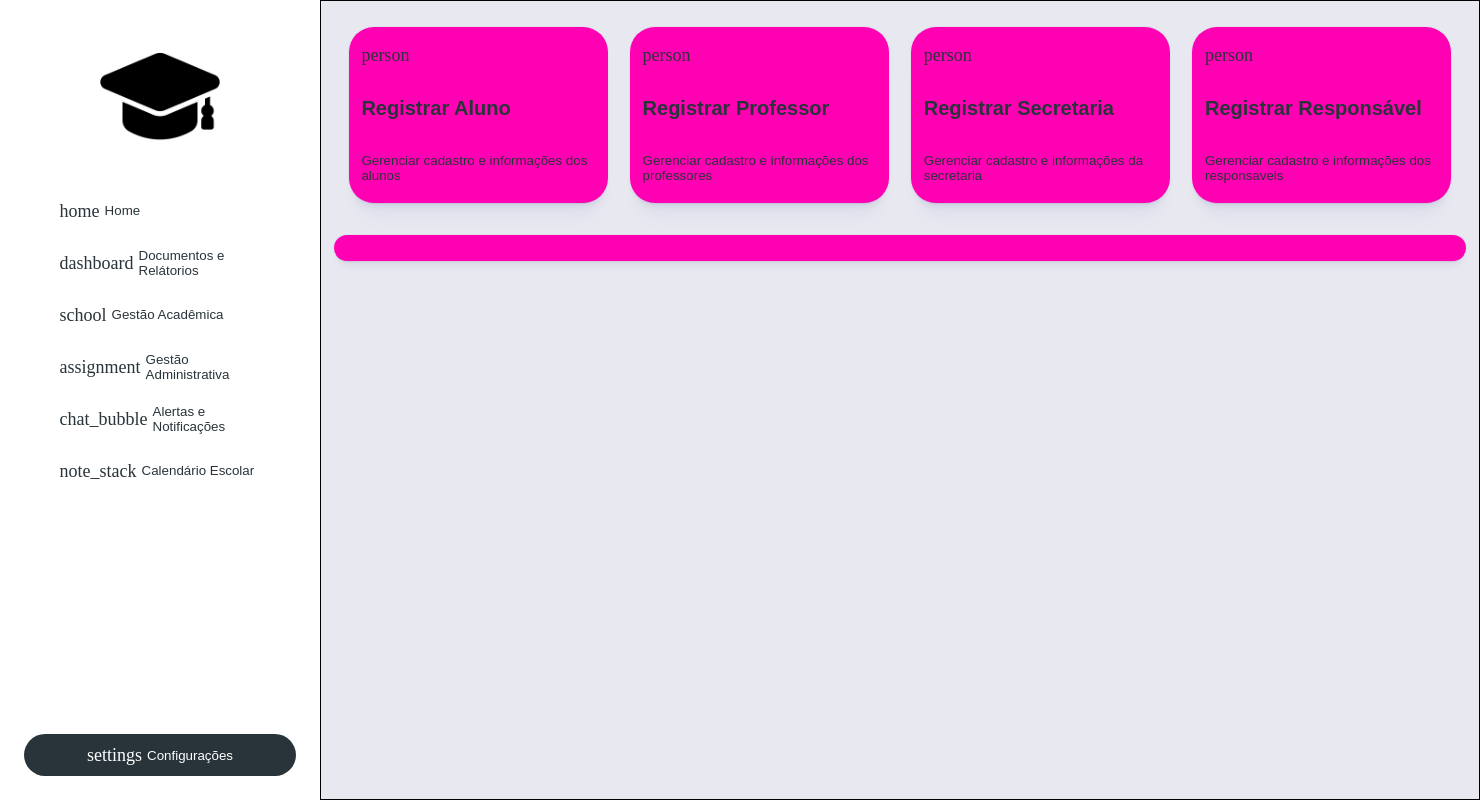
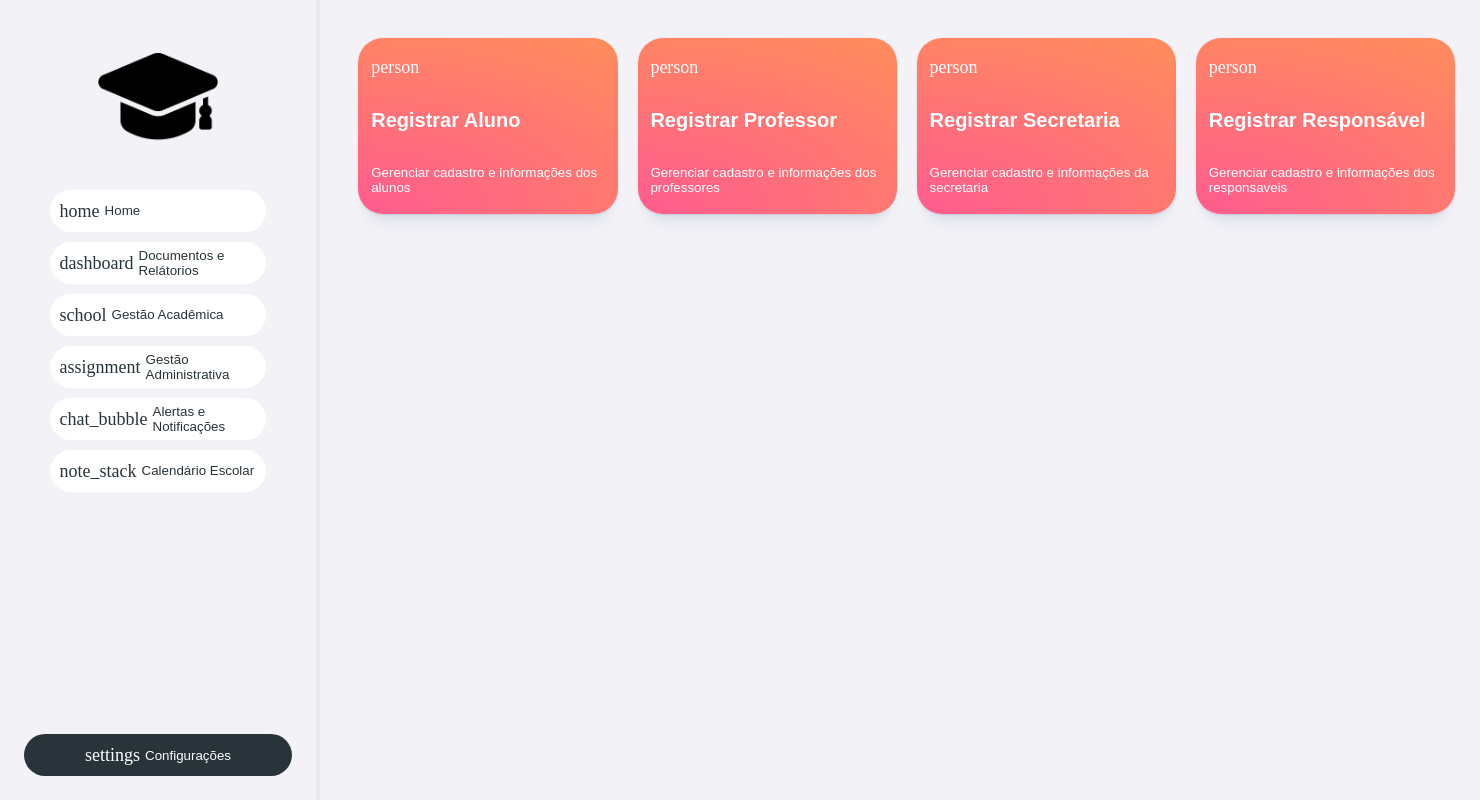
Before and after one commit to kaue-souza7/epass, a Flask app: page /home/ in a window 1480 px wide. Run offline with Flask 3, Linux system fonts and the light colour scheme; some libraries are stand-ins or nearby versions; some web fonts are replaced.

Commit message:
FEAT(dashboard) :  diferenciação dos cards especiais e adaptando os roots ao figma

```diff
--- a/app/static/css/cards.css
+++ b/app/static/css/cards.css
@@ -1,5 +1,5 @@
 .card {
-    background-color: var(--card-background);
+    background: var(--card-background);
     padding: 25px;
     border-radius: 25px;
     color: var(--input-focused);
@@ -10,15 +10,22 @@
                 var(--shadow1) 0px 12px 12px -6px,
                 var(--shadow1) 0px 24px 24px -12px;
 
+}
+.card-accent :is(h1, h2, h3, h4, p) {
+    color: white;
+}
 
-
-
-
-
-
-
-
-
+.card-accent {
+    background: var(--card-accent);
+    padding: 25px;
+    border-radius: 25px;
+    color: var(--card-accent-text);
+    box-shadow: var(--shadow1) 0px 0px 0px 1px,
+                var(--shadow2) 0px 1px 1px -0.5px,
+                var(--shadow2) 0px 3px 3px -1.5px,
+                var(--shadow2) 0px 6px 6px -3px,
+                var(--shadow1) 0px 12px 12px -6px,
+                var(--shadow1) 0px 24px 24px -12px
 }
 
 .image-card {
--- a/app/static/css/global.css
+++ b/app/static/css/global.css
@@ -9,9 +9,11 @@
 :root {
     color-scheme: light dark;
 
-    --background: light-dark(#e8e8f1, #1c232b);
-    --card-background: light-dark(white, #28343a);
-    --image-card-background: light-dark(white, #77b689);
+    --background: light-dark(#f2f2f7, #1c232b);
+    --card-background: light-dark(white, #2e2e2e);
+    --card-accent-text: light-dark(white, white);
+    --card-accent: radial-gradient(ellipse 211.02% 154.45% at 0.00% 100.00%, #FF5B8F 0%, #FF9A4E 100%);
+    --image-card-background: light-dark(white, #FF5B8F);
 
     --common-hover: light-dark(#435b72, #55a06a);
     --common-press: light-dark(#1a3c63, #21833d);
@@ -43,6 +45,8 @@
 
 .dark {
     color-scheme: dark;
+    --card-background: light-dark(white, #2e2e2e);
+    --card-accent: radial-gradient(ellipse 211.02% 154.45% at 0.00% 100.00%, #FF5B8F 0%, #FF9A4E 100%) ;
 }
 
 * {
@@ -56,9 +60,12 @@ body {
     display: flex;
     background-color: var(--background);
 }
-/* section{
-    width:100%;
-} */
+section{
+    background: var(--background);
+}
+.text-accent{
+    color: var(--card-accent-text);
+}
 
 h1, h2, h3, h4, p {
     color: var(--input-focused);
--- a/app/static/css/menus.css
+++ b/app/static/css/menus.css
@@ -1,13 +1,15 @@
 aside {
     padding: 3vh;
-    background-color: var(--card-background);
+    background-color: var(--background);
     width: 40vh;
     height: 100vh;
     display: flex;
     flex-direction: column;
     justify-content: space-between;
     align-items: center;
-    /* background-color: brown; */
+    border-right: 4px solid var(--shadow1);
+
+
 }
 
 .sidebar {
--- a/app/static/css/overrides/dashboard.css
+++ b/app/static/css/overrides/dashboard.css
@@ -1,30 +1,18 @@
 @import url(../global.css);
 
-/* body {
-    padding: 3vw;
-    height: 100vh;
-    background-color: brown;
-}
+section {
 
-canvas {
-    width: 100% !important;
-    height: 275px !important;
-}
-
-label{
-    font-size: 18px;
-} */
-section {
-    border: 1px solid black;
     width: 100%;
 
 }
-section .card {
-    background-color: rgb(255, 0, 179);
 
+section .button-grid a {
+    max-width: 16.2rem;
+    height: 11rem;
 }
+
 section .grid{
-    width: 100%;
+    width: 40vh;
     display: grid;
     justify-content: space-evenly;
     align-items: center;
@@ -33,3 +21,9 @@ section .grid{
 section .grid-1x, .grid-1x-10px {
     justify-content: space-evenly;
 }
+#container-registro{
+    display: none;
+}
+a:focus + #container-registro{
+    display: block;
+}
--- a/app/static/css/overrides/login.css
+++ b/app/static/css/overrides/login.css
@@ -12,6 +12,7 @@ body {
     height: 100%;
     width: 400px;
     max-width: 90vw;
+
 }
 
 .image-card {
@@ -23,6 +24,7 @@ body {
     justify-content: center;
     background-color: var(--image-card-background);
 }
+
 
 @media only screen and (max-width: 850px) {
     body {
@@ -36,6 +38,7 @@ body {
 
     .card {
         border-radius: 25px 25px 0px 0px;
+
     }
 
     .image-card {
--- /dev/null
+++ b/app/static/js/dashboard.js
@@ -0,0 +1,5 @@
+document.body.addEventListener("htmx:afterSwap", function(evt) {
+    if (evt.detail.target.id === "container-registro") {
+        evt.detail.target.style.display = "block";
+    }
+});
--- a/app/templates/home.html
+++ b/app/templates/home.html
@@ -7,6 +7,8 @@
 
 
 {% block content %}
+
+<div class="grid grid-1x">
 
     <div class="grid button-grid">
 
@@ -21,7 +23,7 @@
 
 
 
-        <a class="card grid grid-1x "  hx-get="{{ url_for('registrar_aluno') }}" hx-target="#container-registro" hx-swap="innerHTML">
+        <a class="card-accent grid grid-1x "  hx-get="{{ url_for('registrar_aluno') }}" hx-target="#container-registro" hx-swap="innerHTML">
             <div class=""><span class="material">person</span></div>
 
             <h2>
@@ -32,7 +34,7 @@
         </a>
 
 
-        <a class="card grid grid-1x"  hx-get="{{url_for('registrar_professor')}}" hx-target="#container-registro" hx-swap="innerHTML">
+        <a class="card-accent grid grid-1x"  hx-get="{{url_for('registrar_professor')}}" hx-target="#container-registro" hx-swap="innerHTML">
             <div class=""><span class="material">person</span></div>
 
             <h2>
@@ -42,7 +44,7 @@
 
         </a>
 
-        <a class="card grid grid-1x"  hx-get="{{url_for('registrar_secretaria')}}" hx-target="#container-registro" hx-swap="innerHTML">
+        <a class="card-accent grid grid-1x"  hx-get="{{url_for('registrar_secretaria')}}" hx-target="#container-registro" hx-swap="innerHTML">
             <div class=""><span class="material">person</span></div>
 
             <h2>
@@ -54,7 +56,7 @@
 
 
 
-        <a class="card grid grid-1x " hx-get="{{url_for('registrar_responsavel')}}" hx-target="#container-registro" hx-swap="innerHTML">
+        <a class="card-accent grid grid-1x " hx-get="{{url_for('registrar_responsavel')}}" hx-target="#container-registro" hx-swap="innerHTML">
             <div class=""><span class="material">person</span></div>
 
             <h2>
@@ -68,10 +70,11 @@
 
 
 
-    <div class="card grid grid-1x" id="container-registro">
+    <div class="card table-section grid grid-1x" id="container-registro">
 
     </div>
+</div>
 
     <script src="https://unpkg.com/htmx.org@1.9.10"></script>
-
+    <script src="{{ url_for('static', filename='js/dashboard.js') }}"></script>
 {% endblock %}
--- a/app/templates/login.html
+++ b/app/templates/login.html
@@ -56,7 +56,7 @@
             </div>
         </form>
         <div class="image-card">
-            <img src="{{url_for('static', filename='/meida/login_img.webp') }}">
+            <img src="{{url_for('static', filename='/media/login_img.webp') }}">
         </div>
         <script src="{{url_for('static', filename='js/config.js') }}"></script>
     </body>
```
